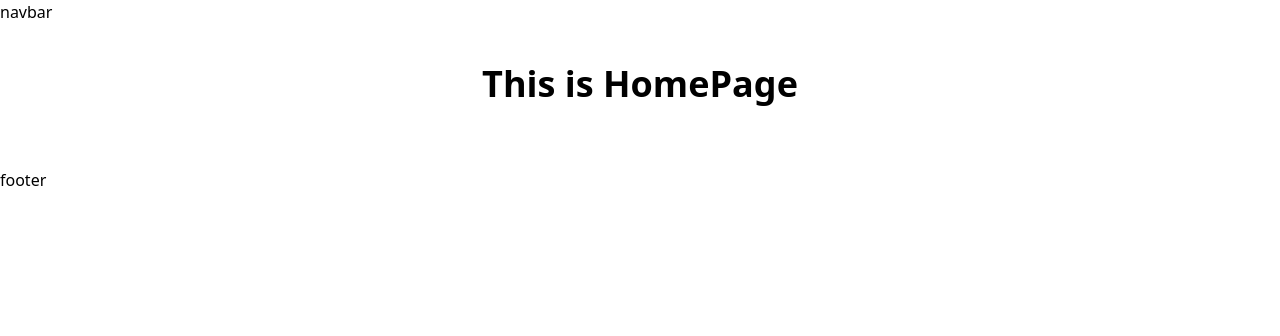
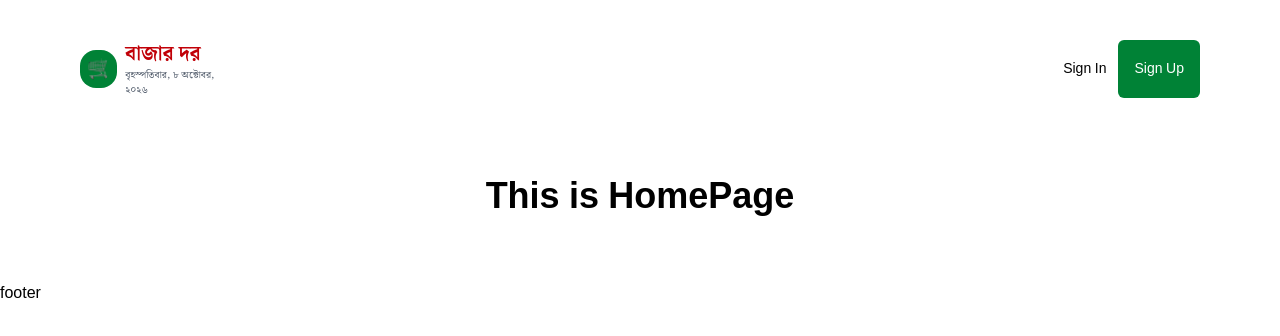
Before and after one commit to tishadey45/bazar-dor, a Next.js app: page / in a window 1280 px wide. Shown: the top 336 px of the page. Built offline with nearby package versions, Linux system fonts and the light colour scheme.

Commit message:
:memo: navbar section done

```diff
--- a/src/app/layout.tsx
+++ b/src/app/layout.tsx
@@ -1,16 +1,15 @@
 import type { Metadata } from "next";
-import { Geist, Geist_Mono } from "next/font/google";
+import { Noto_Serif_Bengali } from "next/font/google";
 import "./globals.css";
+import Navbar from "@/components/Navbar";
 
-const geistSans = Geist({
-  variable: "--font-geist-sans",
-  subsets: ["latin"],
+const notoSerifBengali = Noto_Serif_Bengali({
+
+  variable: "--font-noto-serif-bengali",
+
+  subsets: ["latin","bengali"],
 });
 
-const geistMono = Geist_Mono({
-  variable: "--font-geist-mono",
-  subsets: ["latin"],
-});
 
 export const metadata: Metadata = {
   title: "Create Next App",
@@ -21,10 +20,10 @@ export default function RootLayout({ children }: LayoutProps<"/">) {
   return (
     <html
       lang="en"
-      className={`${geistSans.variable} ${geistMono.variable} h-full antialiased`}
+      className={`${notoSerifBengali.className} h-full antialiased`}
     >
       <body className="min-h-full flex flex-col">
-        <div>navbar</div>
+        <Navbar/>
         {children}
         <div>footer</div>
         </body>
--- /dev/null
+++ b/src/components/Navbar.tsx
@@ -0,0 +1,48 @@
+import Image from "next/image";
+
+export default function Navbar() {
+  const date = new Date().toLocaleDateString("bn-BD", {
+    dateStyle: "full",
+  });
+
+  return (
+<nav className="max-w-8xl gap-85 mx-auto py-10 px-20 grid grid-cols-3 ">
+
+  {/* Left */}
+  <div className="flex items-center gap-2">
+    <Image
+      src="/logo-icon.png"
+      className="rounded-2xl bg-green-700 p-2"
+      height={40}
+      width={40}
+      alt="logo"
+    />
+
+    <div>
+      <h1 className="text-xl font-bold text-red-700">
+        বাজার দর
+      </h1>
+
+      <p className="text-[10px] text-gray-600">
+        {date}
+      </p>
+    </div>
+  </div>
+
+  {/* Center - Empty */}
+  <div></div>
+
+  {/* Right */}
+  <div className="flex  justify-end gap-3">
+    <button className="text-sm">
+      Sign In
+    </button>
+
+    <button className="bg-green-700 text-white px-4 py-2 rounded-md text-sm">
+      Sign Up
+    </button>
+  </div>
+
+</nav>
+  );
+}
```
Also changed, not shown: public/bazar-hero.png (added), public/logo-icon.png (added).
